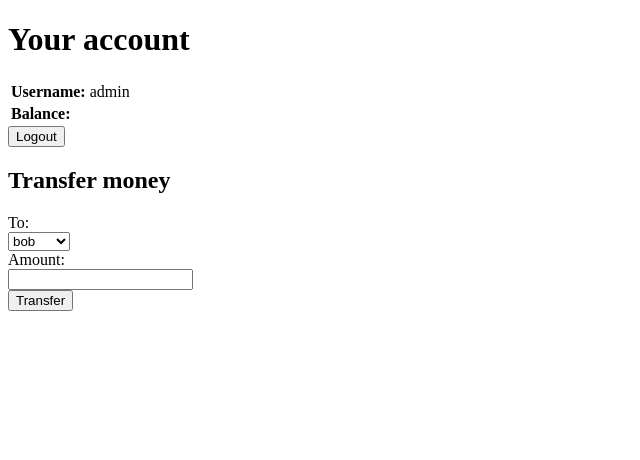
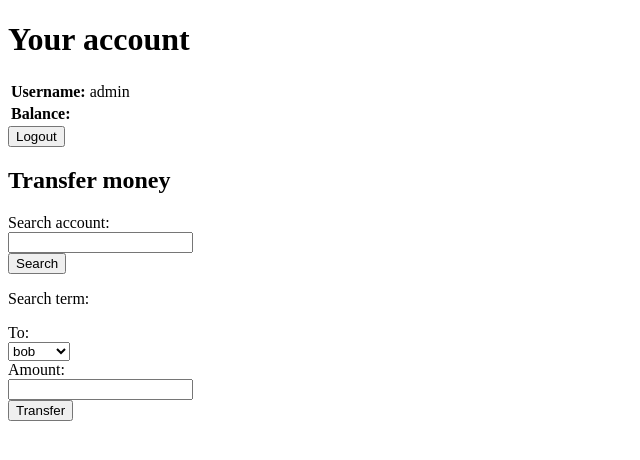
Before and after one commit to Lindrax/Cs-project, a Django app: page / in a window 1280 px wide. Shown: the top 460 px of the page, without its empty margins (0-640 px from the left). Run offline with Django 3.2, Linux system fonts and the light colour scheme; a user stored in the database is signed in; data comes from the database, SQL or seed files in the repository; both versions use the stored data as it was after the commit.

Commit message:
new flaw

```diff
--- a/project/server/pages/templates/pages/index.html
+++ b/project/server/pages/templates/pages/index.html
@@ -22,12 +22,21 @@
         </form>
 
         <h2>Transfer money</h2>
+        <form action="/" method="GET">
+            <span>Search account:</span><br/>
+            <input type="text" name="search" value="{{ user_input }}"/><br/>
+            <input type="submit" value="Search"/>
+        </form>
+
+        <!-- Display user input directly to introduce XSS vulnerability -->
+        <p>Search term: {{ user_input | safe }}</p>
 
         <form action='transfer/' method="GET">
             <span>To:</span><br/>
             <select name="to">
 			{% for account in accounts %}
-                <option value="{{account.user.username}}">{{account.user.username}}</option>
+
+                <option value="{{account.user}}">{{account.user}}</option>
 			{% endfor %}
             </select><br/>
 
--- a/project/server/pages/views.py
+++ b/project/server/pages/views.py
@@ -7,6 +7,7 @@
 from django.db import connection
 from django.core import serializers
 from django.contrib.auth.decorators import user_passes_test
+from django.utils.html import escape
 
 
 @login_required
@@ -61,8 +62,19 @@
 
 @login_required
 def homePageView(request):
-	accounts = Account.objects.exclude(user_id=request.user.id)
-	return render(request, 'pages/index.html', {'accounts': accounts})
+    # Get the search input from the user (unsafe)
+    user_input = request.GET.get('search', '')
+
+
+
+
+    if user_input:
+        accounts = Account.objects.filter(user__username__icontains=user_input)
+    else:
+        accounts = Account.objects.exclude(user_id=request.user.id)
+    #sanitized_input = escape(user_input)
+    #return render(request, 'pages/index.html', {'accounts': accounts, 'user_input': sanitized_input})
+    return render(request, 'pages/index.html', {'accounts': accounts, 'user_input': user_input})
 
 def htmlView(request):
 	return render(request, 'pages/csrf.html')
```
Also changed, not shown: project/server/db.sqlite3.
